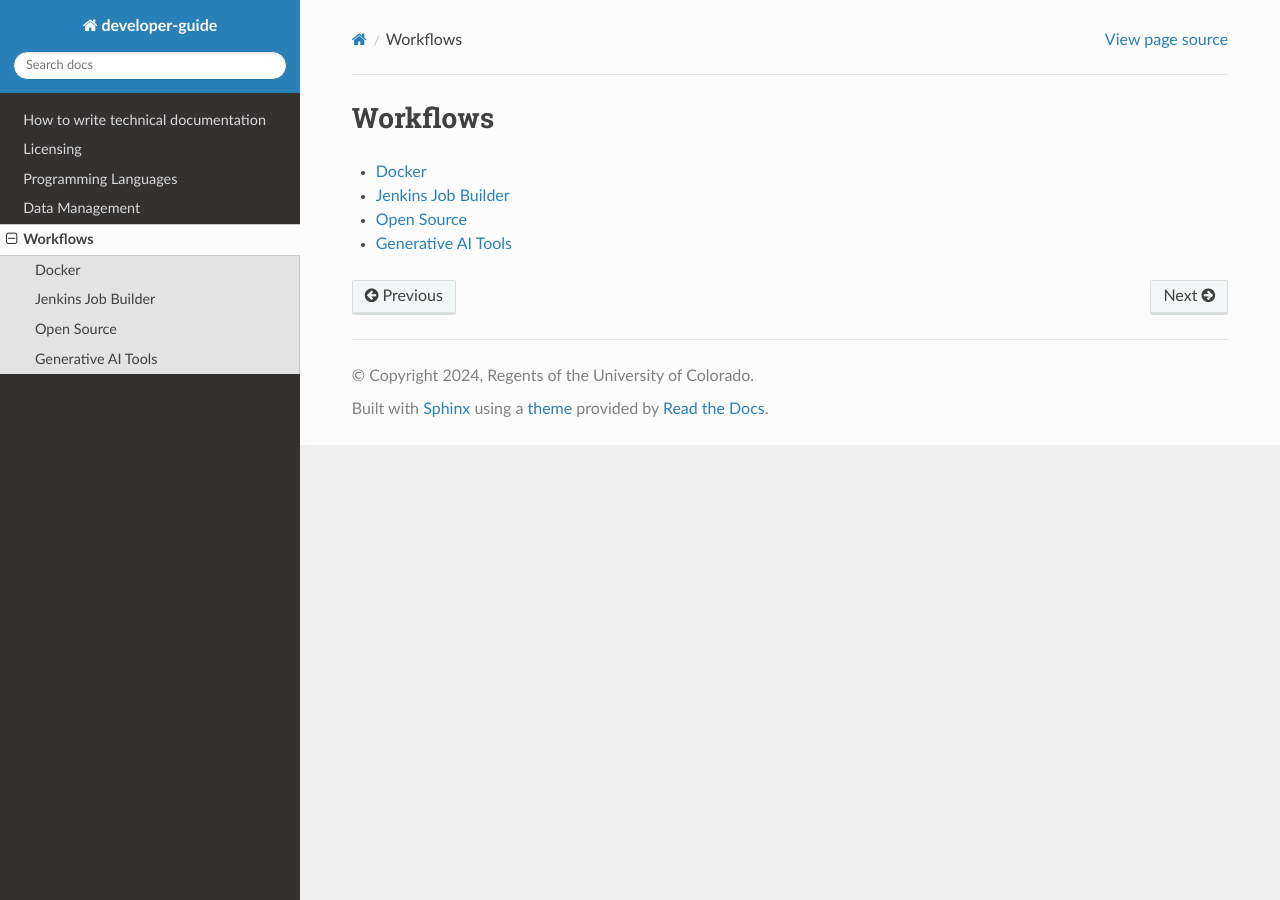
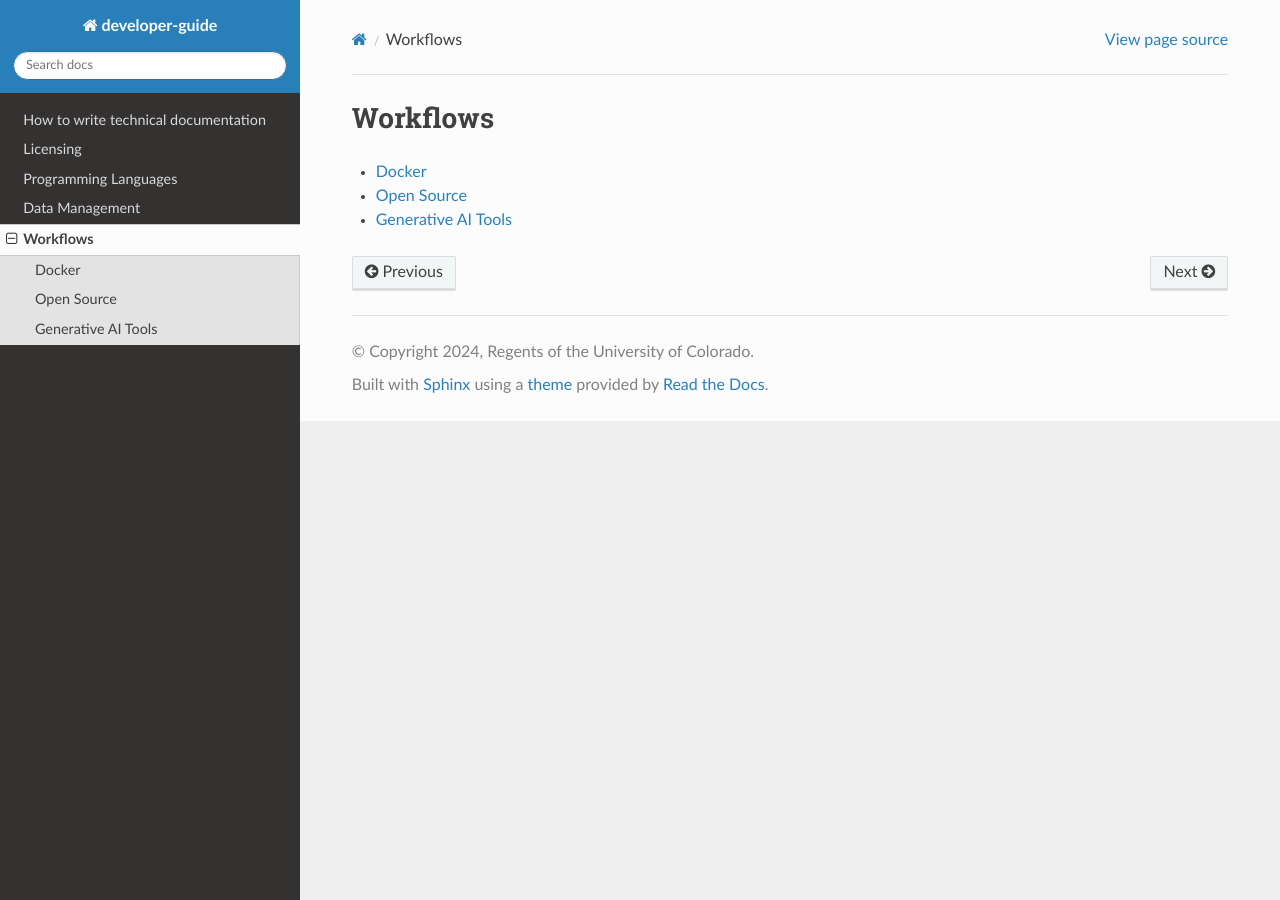
Before and after one commit to lasp/developer-guide, a Sphinx documentation site: the page built from docs/source/workflows/index.rst, in a window 1280 px wide. Built offline with Sphinx 7.4.7 and the Read the Docs theme 3.1.0, drawn with Linux system fonts in a browser that asks for light colours.

Commit message:
Remove empty jenkins_job_builder section from index

```diff
--- a/docs/source/workflows/index.rst
+++ b/docs/source/workflows/index.rst
@@ -5,6 +5,5 @@ Workflows
     :maxdepth: 1
 
     docker/index
-    jenkins_job_builder/index
     open_source/index
     generative_ai_tools/index
--- a/docs/source/workflows/jenkins_job_builder/index.rst
+++ /dev/null
@@ -1,7 +0,0 @@
-Jenkins Job Builder
-===================
-
-.. toctree::
-    :maxdepth: 1
-
-    containerize_jjb
```
Also changed, not shown: docs/source/workflows/jenkins_job_builder/containerize_jjb.md (deleted, +0 -9 lines).
